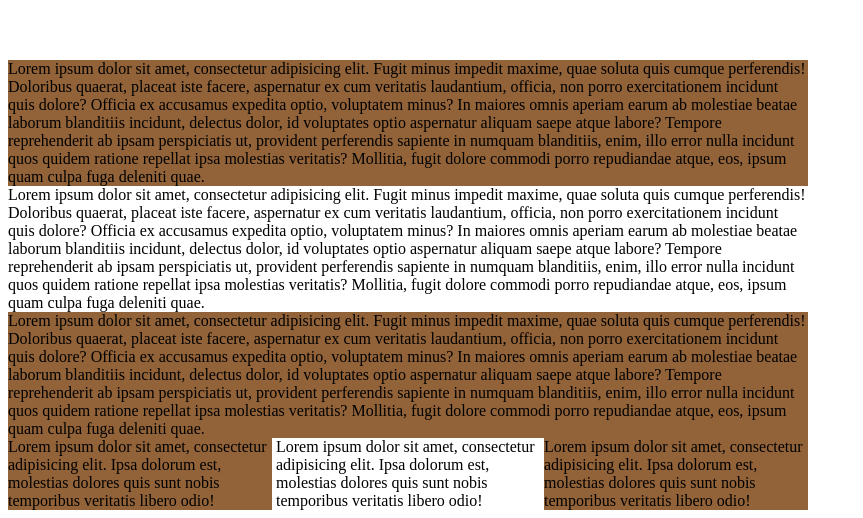
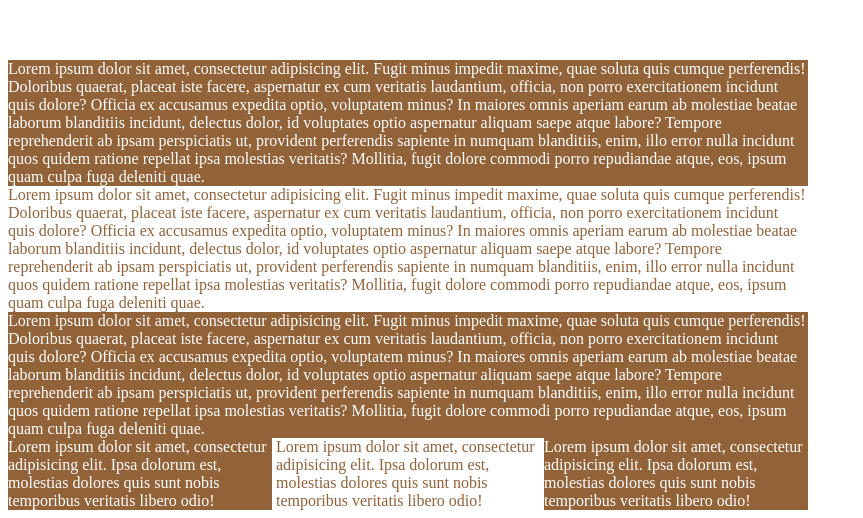
Before and after one commit to aviacheslav/FirstLandingBeachFresh-Code, a plain HTML site: page index.html in a window 1280 px wide. Shown: the part 1068-1586 px from the top of the page, without its empty margins (0-863 px from the left). Drawn offline with Linux system fonts and the light colour scheme.

Commit message:
corrected forgotten #1

```diff
--- a/index.html
+++ b/index.html
@@ -7,8 +7,16 @@
     <title>Document</title>
     <style type="text/css">
        .cColumns{
-        display:inline-block;
-        width: 33vh;
+         display:inline-block;
+         width: 33vh;
+       }
+       .DarkBkGrnd{
+          color: white;
+          background-color: #926239;
+       }
+       .LightBkGrnd{
+         color: #926239;
+         background-color: white;
        }
        header{
         height: 100vh;
@@ -17,10 +25,11 @@
         background-repeat: no-repeat;
         text-align:center;
         width: 100vh;
+        color:#926239;
        }
        p.cButton{
         background-color: white;
-        text-color: blue;
+        color: blue;
         border-style: solid;
         border-color: blue;
         border-radius: 10px;
@@ -31,7 +40,7 @@
         margin-left: 45vh;
        }
        p.cButton:hover{
-        text-color: red;
+        color: white;
         background-color: #926239;
        }
     </style>
@@ -45,23 +54,23 @@
         </p>
     </header>
     <main>
-        <section style="background-color: #926239; width: 100vh">
+        <section class="DarkBkGrnd" style="width: 100vh">
             Lorem ipsum dolor sit amet, consectetur adipisicing elit. Fugit minus impedit maxime, quae soluta quis cumque perferendis! Doloribus quaerat, placeat iste facere, aspernatur ex cum veritatis laudantium, officia, non porro exercitationem incidunt quis dolore? Officia ex accusamus expedita optio, voluptatem minus? In maiores omnis aperiam earum ab molestiae beatae laborum blanditiis incidunt, delectus dolor, id voluptates optio aspernatur aliquam saepe atque labore? Tempore reprehenderit ab ipsam perspiciatis ut, provident perferendis sapiente in numquam blanditiis, enim, illo error nulla incidunt quos quidem ratione repellat ipsa molestias veritatis? Mollitia, fugit dolore commodi porro repudiandae atque, eos, ipsum quam culpa fuga deleniti quae.
         </section>
-        <section style="width: 100vh">
+        <section class="LightBkGrnd"style="width: 100vh">
             Lorem ipsum dolor sit amet, consectetur adipisicing elit. Fugit minus impedit maxime, quae soluta quis cumque perferendis! Doloribus quaerat, placeat iste facere, aspernatur ex cum veritatis laudantium, officia, non porro exercitationem incidunt quis dolore? Officia ex accusamus expedita optio, voluptatem minus? In maiores omnis aperiam earum ab molestiae beatae laborum blanditiis incidunt, delectus dolor, id voluptates optio aspernatur aliquam saepe atque labore? Tempore reprehenderit ab ipsam perspiciatis ut, provident perferendis sapiente in numquam blanditiis, enim, illo error nulla incidunt quos quidem ratione repellat ipsa molestias veritatis? Mollitia, fugit dolore commodi porro repudiandae atque, eos, ipsum quam culpa fuga deleniti quae.
         </section >
-        <section style="background-color: #926239; width: 100vh">
+        <section class="DarkBkGrnd" style=" width: 100vh">
             Lorem ipsum dolor sit amet, consectetur adipisicing elit. Fugit minus impedit maxime, quae soluta quis cumque perferendis! Doloribus quaerat, placeat iste facere, aspernatur ex cum veritatis laudantium, officia, non porro exercitationem incidunt quis dolore? Officia ex accusamus expedita optio, voluptatem minus? In maiores omnis aperiam earum ab molestiae beatae laborum blanditiis incidunt, delectus dolor, id voluptates optio aspernatur aliquam saepe atque labore? Tempore reprehenderit ab ipsam perspiciatis ut, provident perferendis sapiente in numquam blanditiis, enim, illo error nulla incidunt quos quidem ratione repellat ipsa molestias veritatis? Mollitia, fugit dolore commodi porro repudiandae atque, eos, ipsum quam culpa fuga deleniti quae.
         </section>
         <section>
-            <div class="cColumns"; style="background-color:#926239">
+            <div class="cColumns DarkBkGrnd" >
                 Lorem ipsum dolor sit amet, consectetur adipisicing elit. Ipsa dolorum est, molestias dolores quis sunt nobis temporibus veritatis libero odio!
             </div>
-            <div class="cColumns";>
+            <div class="cColumns LightBkGrnd";>
                 Lorem ipsum dolor sit amet, consectetur adipisicing elit. Ipsa dolorum est, molestias dolores quis sunt nobis temporibus veritatis libero odio!
             </div>
-            <div class="cColumns"; style="background-color:#926239">
+            <div class="cColumns DarkBkGrnd">
                 Lorem ipsum dolor sit amet, consectetur adipisicing elit. Ipsa dolorum est, molestias dolores quis sunt nobis temporibus veritatis libero odio!
             </div>
         </section>
```
